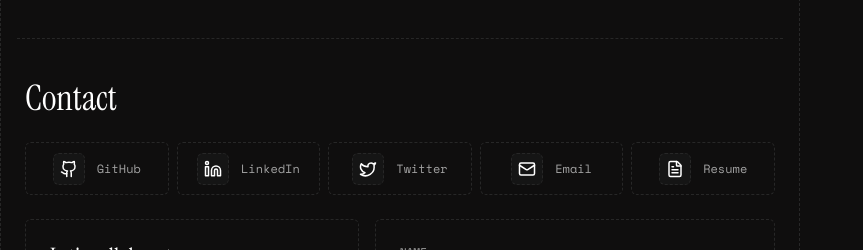
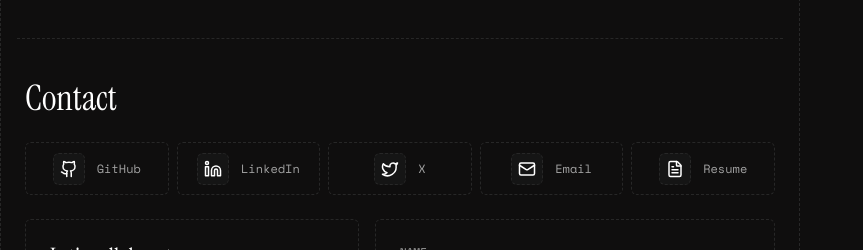
Before and after one commit to Ayush0425/Portfolio, a React (Vite) app: page / in a window 1280 px wide. Shown: the part 3265-3515 px from the top of the page, without its empty margins (0-863 px from the left). Built offline with nearby package versions, Linux system fonts and the light colour scheme; the HTML template or start-up script is replaced by a standard one.

Commit message:
Correct X handle and rename label from Twitter to X

```diff
--- a/src/components/Contact.jsx
+++ b/src/components/Contact.jsx
@@ -55,8 +55,8 @@ const Contact = () => {
             icon: <Linkedin size={18} />
         },
         {
-            name: "Twitter",
-            url: "https://x.com/ayushdewal2005", // placeholder or real
+            name: "X",
+            url: "https://x.com/AyushRaj0425",
             icon: <Twitter size={18} />
         },
         {
--- a/src/components/Hero.jsx
+++ b/src/components/Hero.jsx
@@ -108,10 +108,10 @@ const Hero = () => {
                             <Linkedin size={18} />
                         </a>
                         <a
-                            href="https://x.com/ayushdewal2005"
+                            href="https://x.com/AyushRaj0425"
                             target="_blank"
                             rel="noopener noreferrer"
-                            aria-label="Twitter"
+                            aria-label="X"
                             className="social-icon-btn active-scale"
                             onClick={playClick}
                         >
```
